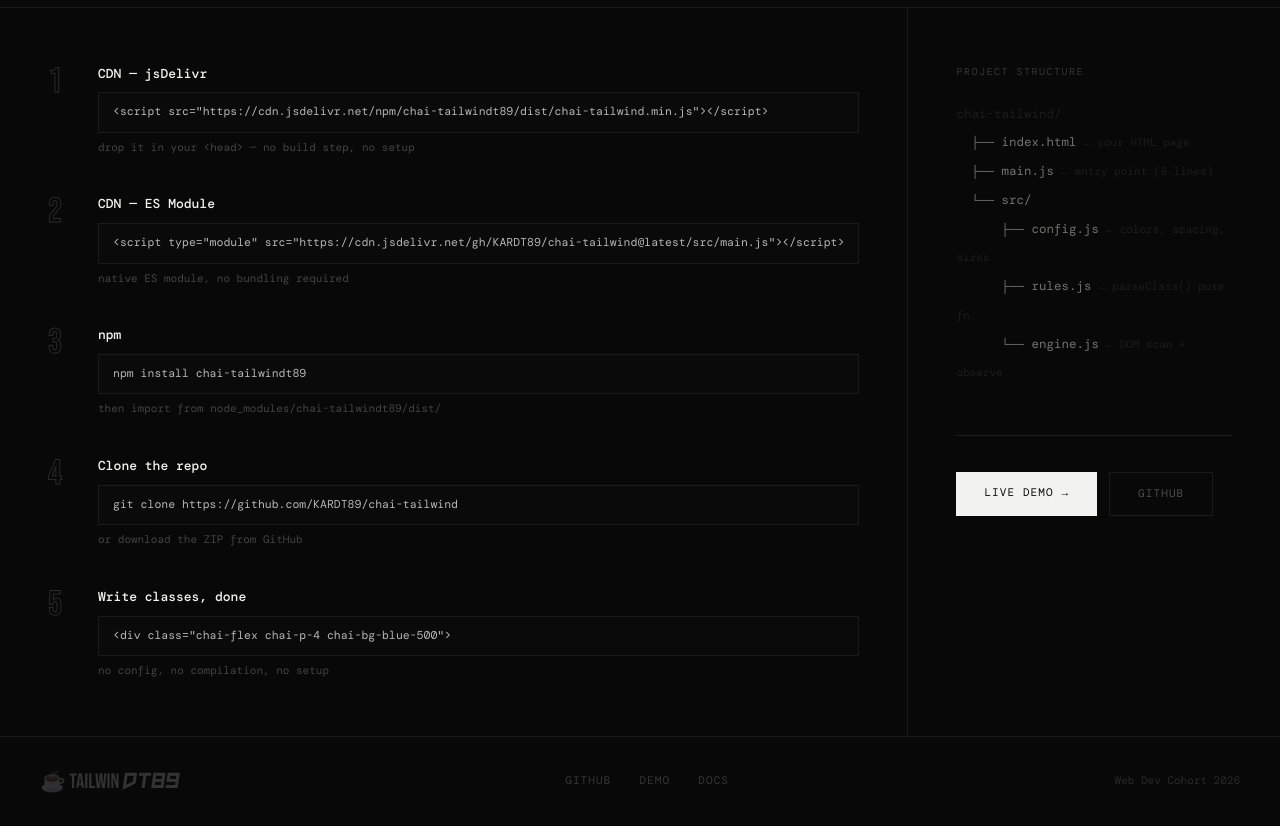
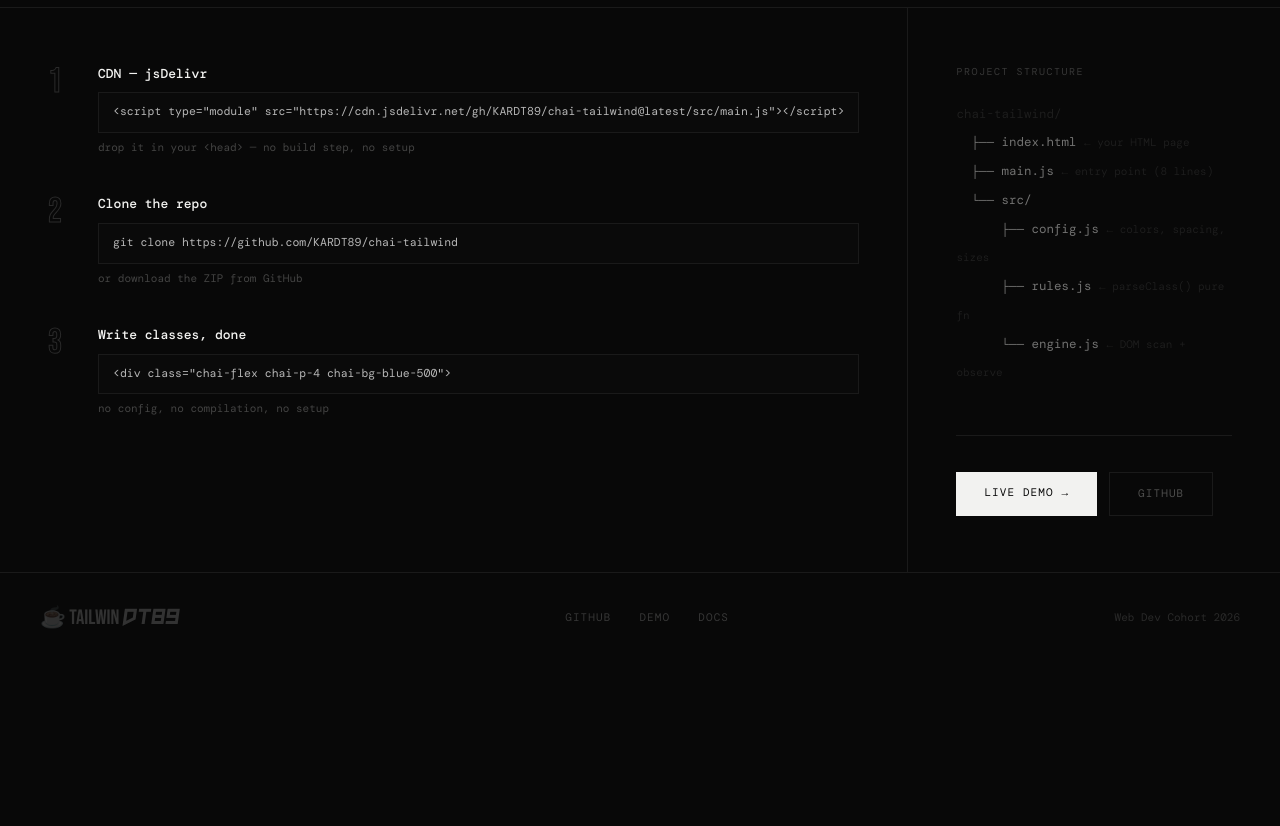
Before and after one commit to KARDT89/chai-tailwind, a website: page index.html in a window 1280 px wide. Shown: the part 2168-2994 px from the top of the page. After the commit the page ends 2830 px from the top, so only its background shows below. Drawn offline with nearby package versions, Linux system fonts and the light colour scheme; a web font is replaced by a local one.

Commit message:
landing page updated

```diff
--- a/index.html
+++ b/index.html
@@ -659,28 +659,12 @@
     <div class="step-n">1</div>
     <div class="step-body">
       <div class="step-title">CDN — jsDelivr</div>
-      <div class="step-code">&lt;script src="https://cdn.jsdelivr.net/npm/chai-tailwindt89/dist/chai-tailwind.min.js"&gt;&lt;/script&gt;</div>
+      <div class="step-code">&lt;script type="module" src="https://cdn.jsdelivr.net/gh/KARDT89/chai-tailwind@latest/src/main.js"&gt;&lt;/script&gt;</div>
       <div class="step-note">drop it in your &lt;head&gt; — no build step, no setup</div>
     </div>
   </div>
   <div class="step">
     <div class="step-n">2</div>
-    <div class="step-body">
-      <div class="step-title">CDN — ES Module</div>
-      <div class="step-code">&lt;script type="module" src="https://cdn.jsdelivr.net/gh/KARDT89/chai-tailwind@latest/src/main.js"&gt;&lt;/script&gt;</div>
-      <div class="step-note">native ES module, no bundling required</div>
-    </div>
-  </div>
-  <div class="step">
-    <div class="step-n">3</div>
-    <div class="step-body">
-      <div class="step-title">npm</div>
-      <div class="step-code">npm install chai-tailwindt89</div>
-      <div class="step-note">then import from node_modules/chai-tailwindt89/dist/</div>
-    </div>
-  </div>
-  <div class="step">
-    <div class="step-n">4</div>
     <div class="step-body">
       <div class="step-title">Clone the repo</div>
       <div class="step-code">git clone https://github.com/KARDT89/chai-tailwind</div>
@@ -688,7 +672,7 @@
     </div>
   </div>
   <div class="step">
-    <div class="step-n">5</div>
+    <div class="step-n">3</div>
     <div class="step-body">
       <div class="step-title">Write classes, done</div>
       <div class="step-code">&lt;div class="chai-flex chai-p-4 chai-bg-blue-500"&gt;</div>
```
